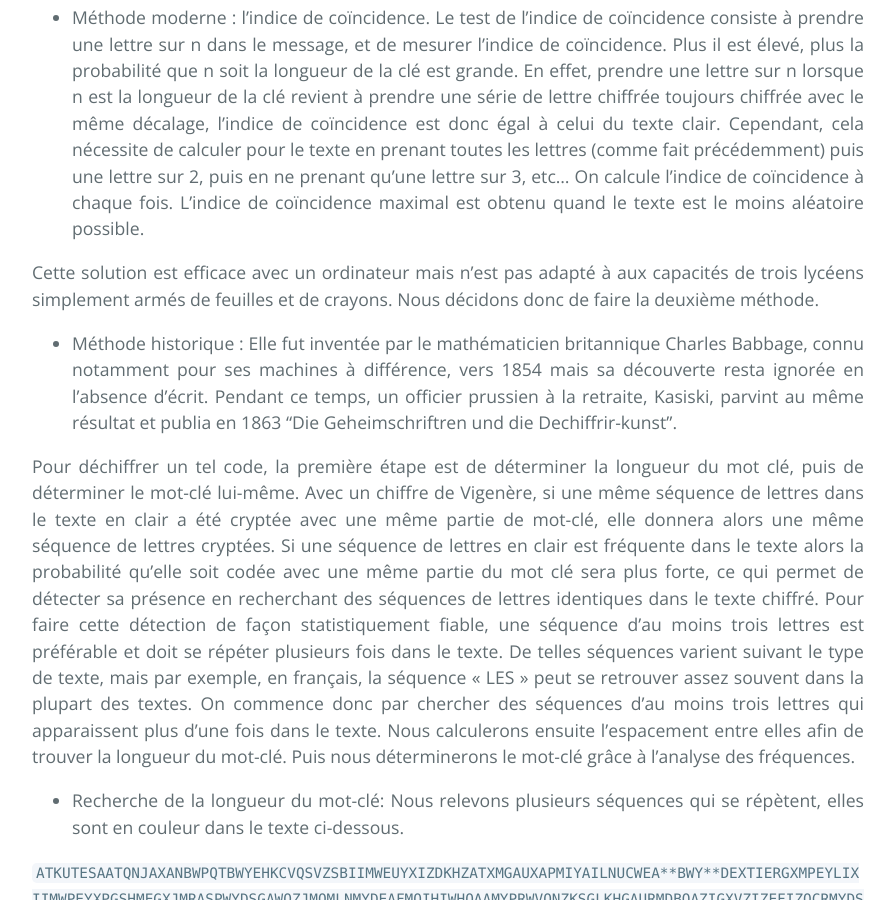
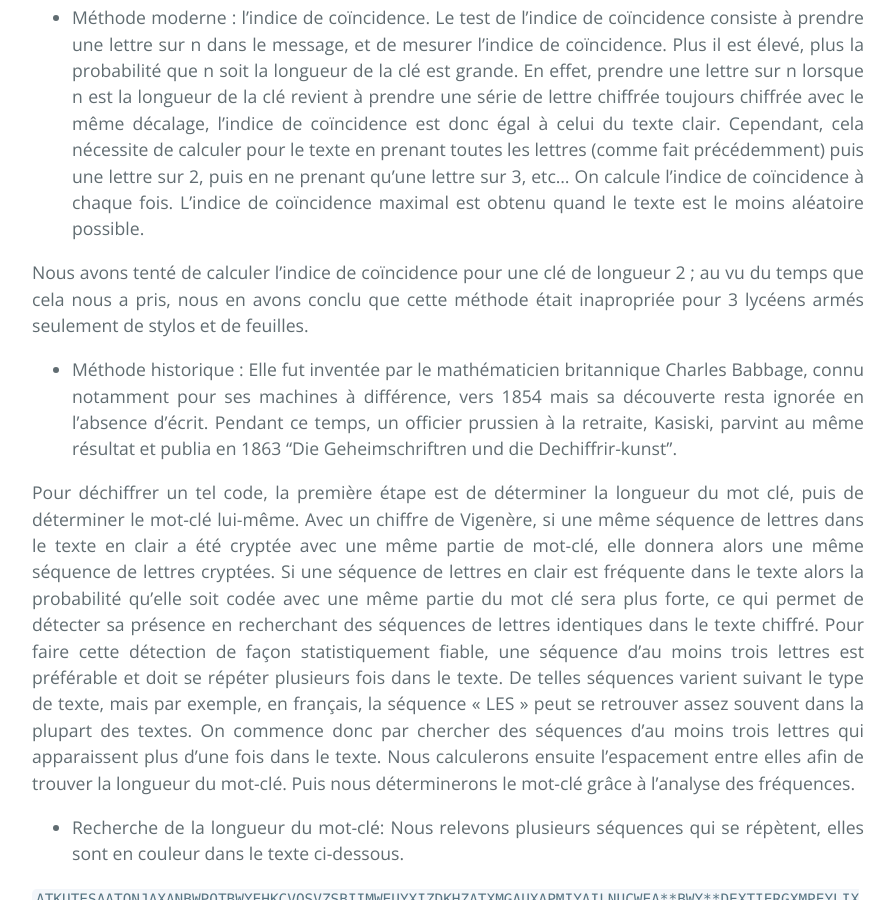
Before and after one commit to SamuelGallay/CryptoTPE, a Jekyll site: the page built from pages/experience.md, in a window 1280 px wide and 900 px high, scrolled down 2643 px. Shown: the whole window, without its empty margins (192-1087 px from the left). Built offline with Jekyll 4.4.1, drawn with Linux system fonts in a browser that asks for light colours; our own code applies the rules of GitHub Pages for plain Markdown files.

Commit message:
Update experience.md

```diff
--- a/pages/experience.md
+++ b/pages/experience.md
@@ -47,7 +47,7 @@ Il existe deux grandes méthodes de déchiffrement :
 
 * Méthode moderne : l’indice de coïncidence. Le test de l'indice de coïncidence consiste à prendre une lettre sur n dans le message, et de mesurer l'indice de coïncidence. Plus il est élevé, plus la probabilité que n soit la longueur de la clé est grande. En effet, prendre une lettre sur n lorsque n est la longueur de la clé revient à prendre une série de lettre chiffrée toujours chiffrée avec le même décalage, l'indice de coïncidence est donc égal à celui du texte clair. Cependant, cela nécessite de calculer pour le texte en prenant toutes les lettres (comme fait précédemment) puis une lettre sur 2, puis en ne prenant qu'une lettre sur 3, etc... On calcule l'indice de coïncidence à chaque fois. L'indice de coïncidence maximal est obtenu quand le texte est le moins aléatoire possible.
 
-Cette solution est efficace avec un ordinateur mais n’est pas adapté à aux capacités de trois lycéens simplement armés de feuilles et de crayons. Nous décidons donc de faire la deuxième méthode.
+Nous avons tenté de calculer l'indice de coïncidence pour une clé de longueur 2 ; au vu du temps que cela nous a pris, nous en avons conclu que cette méthode était inapropriée pour 3 lycéens armés seulement de stylos et de feuilles.
 
 * Méthode historique : Elle fut inventée par le mathématicien britannique Charles Babbage, connu notamment pour ses machines à différence, vers 1854 mais sa découverte resta ignorée en l'absence d'écrit. Pendant ce temps, un officier prussien à la retraite, Kasiski, parvint au même résultat et publia en 1863 "Die Geheimschriftren und die Dechiffrir-kunst".
 
```
